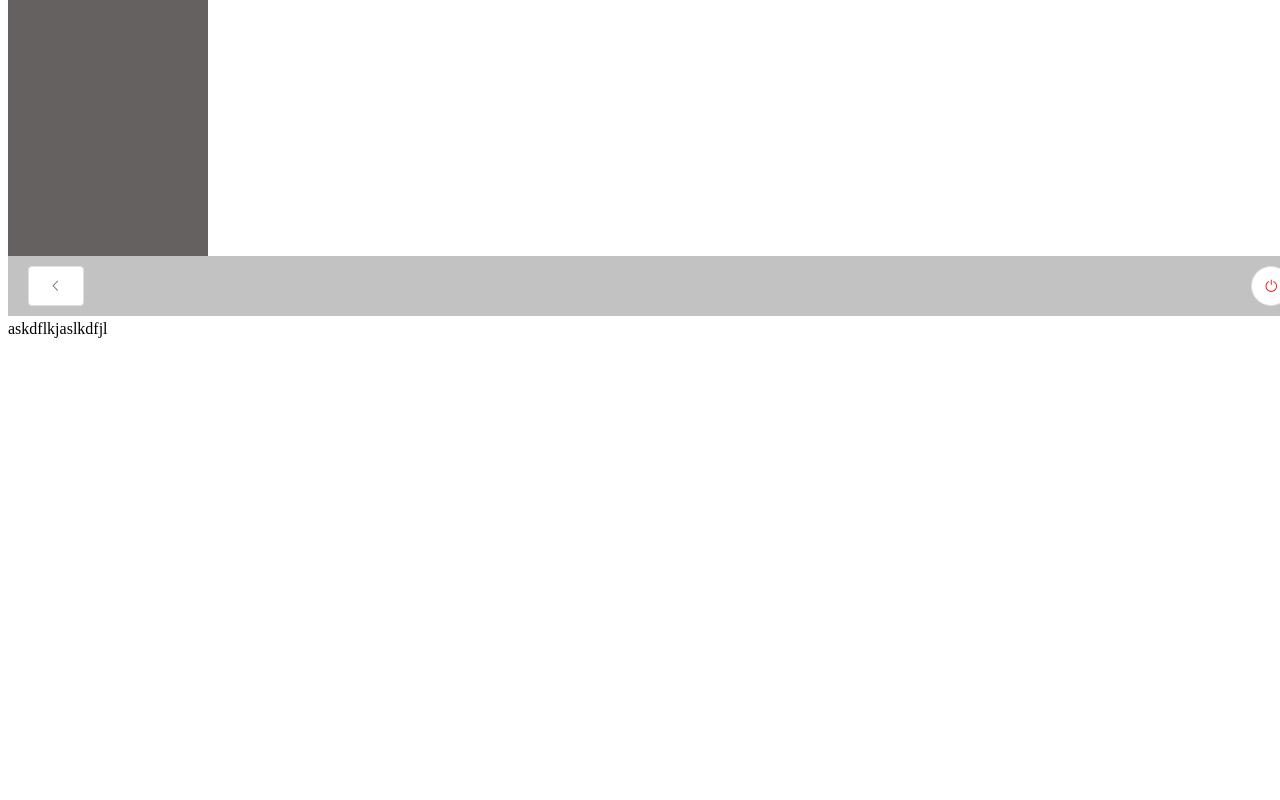
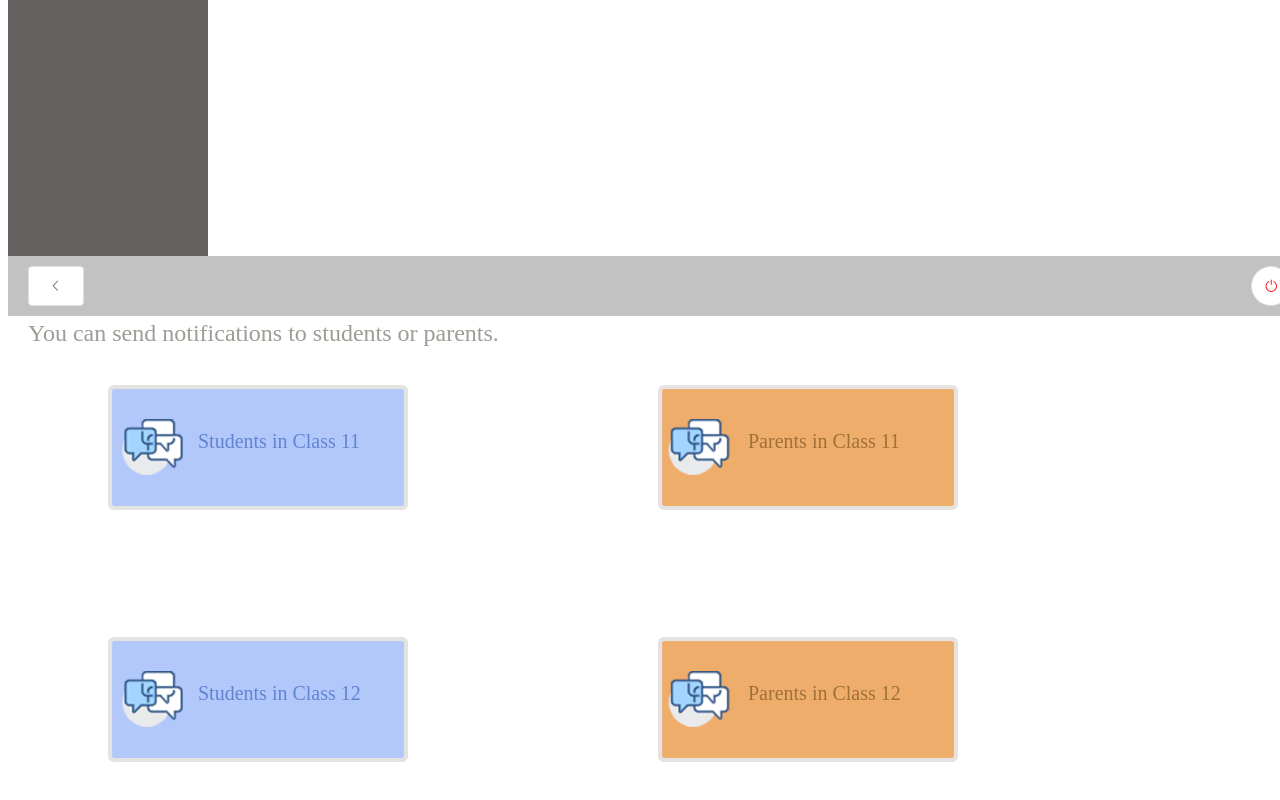
Before and after one commit to 670054933/Web_side, a Vue app: page /#/Communicate in a window 1280 px wide. Shown: the part 512-1312 px from the top of the page. Built offline with nearby package versions, Linux system fonts and the light colour scheme.

Commit message:
add communication div

```diff
--- a/src/views/Communicate.vue
+++ b/src/views/Communicate.vue
@@ -4,8 +4,26 @@
     <div class="right">
       <Headers :isShow="isShow"></Headers>
       <div class="main">
-        <div class="S_List">
-            askdflkjaslkdfjl
+        <div class="notice">
+          <span>You can send notifications to students or parents.</span>
+        </div>
+        <div class="choice">
+          <div class="class_top">
+            <div class="class1">
+              <p class="s">Students in Class 11</p>
+            </div>
+            <div class="class2">
+              <p class="p">Parents in Class 11</p>
+            </div>
+          </div>
+          <div class="class_bottom">
+            <div class="class1">
+              <p class="s">Students in Class 12</p>
+            </div>
+            <div class="class2">
+              <p class="p">Parents in Class 12</p>
+            </div>
+          </div>
         </div>
       </div>
     </div>
@@ -37,9 +55,57 @@ export default {
   overflow-y:hidden;
   height: 700px;
 }
+.notice{
+  width: 100%;
+  height: 5%;
+  padding-left: 20px;
+  color: #9f9c96;
+  font-size: 24px;
+}
+.choice{
+  width: 100%;
+  height: 90%;
+}
+.class_top{
+  width: 100%;
+  height: 40%;
+}
 
-.S_List{
-  width: 100px;
-  height: 100%;
+.class_bottom{
+  width: 100%;
+  height: 40%;
+}
+
+.class1{
+  float: left;
+  width: 300px;
+  height: 150px;
+  margin-top: 30px;
+  margin-left: 100px;
+  margin-right: 100px;
+  background: rgba(0, 0, 0, 0) url("../image/student.png") no-repeat;
+  background-size: 100%;
+}
+
+.class2{
+  float: left;
+  width: 300px;
+  height: 150px;
+  margin-top: 30px;
+  margin-left: 150px;
+  background: rgba(0, 0, 0, 0) url("../image/parent.png") no-repeat;
+  background-size: 100%;
+}
+.s{
+  color: #6284d0;
+  font-size: 20px;
+  margin-left: 30%;
+  margin-top: 15%;
+}
+.p{
+  color: #9f7037;
+  font-size: 20px;
+  margin-left: 30%;
+  margin-top: 15%;
 }
 </style>
```
Also changed, not shown: src/image/parent.png (added), src/image/student.png (added).
